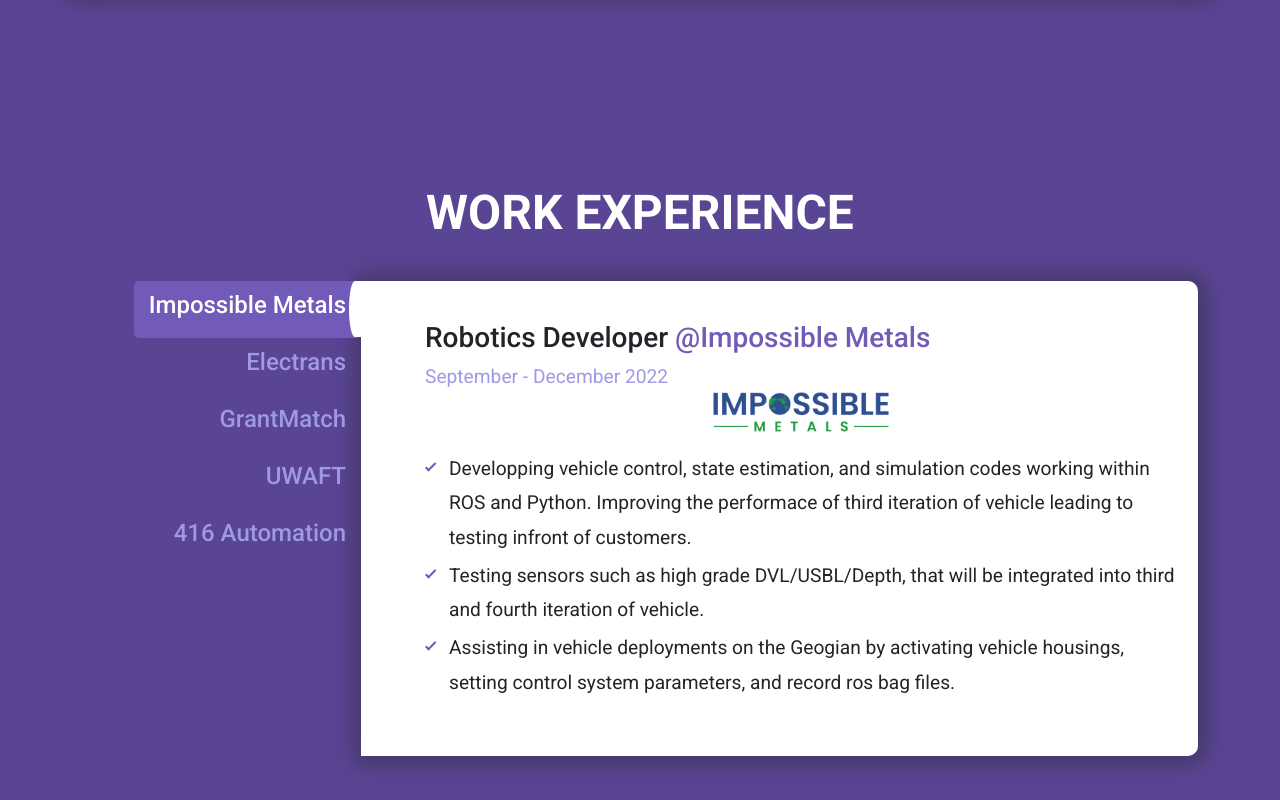
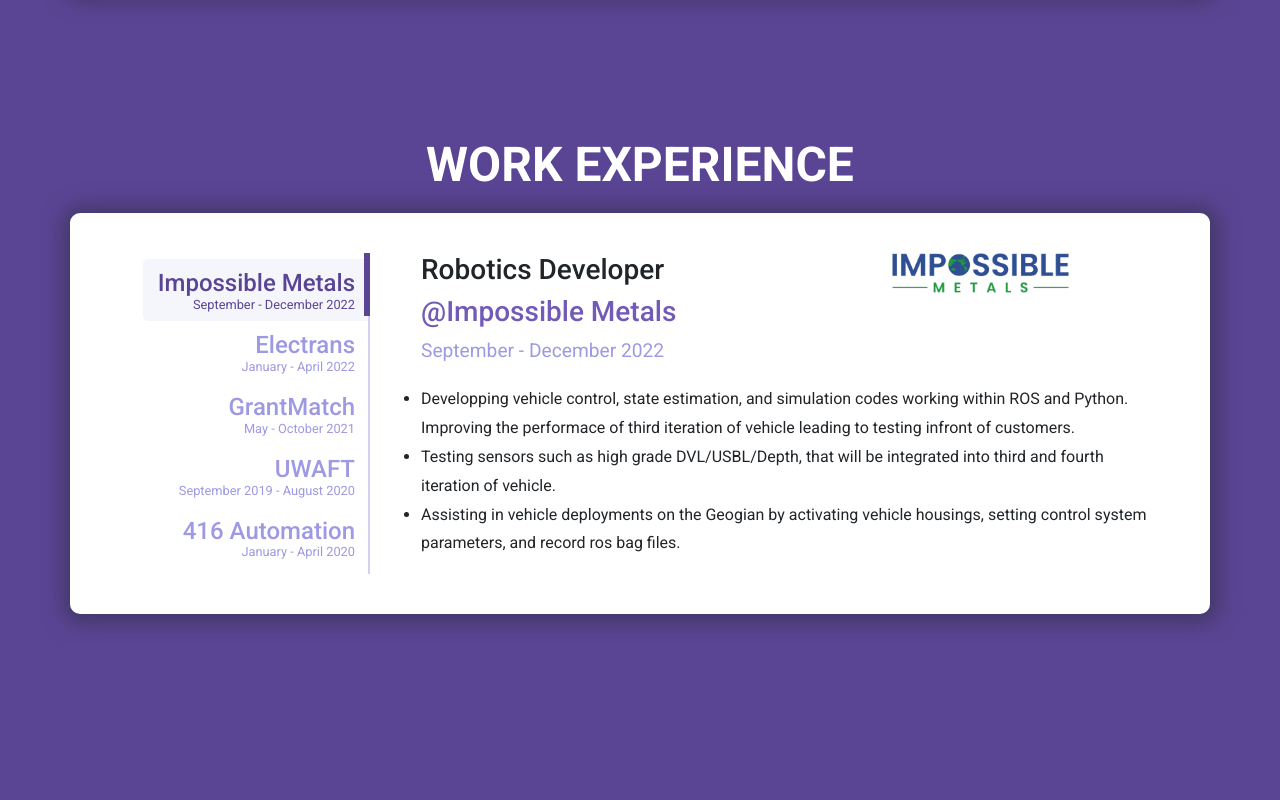
Before and after one commit to adamiantorno/Web-Portfolio, a React (Create React App) app: page / in a window 1280 px wide. Shown: the part 2320-3120 px from the top of the page. Built offline with nearby package versions, Linux system fonts and the light colour scheme.

Commit message:
Update experience bubble and tab design

```diff
--- a/src/pages/experience/Experience.jsx
+++ b/src/pages/experience/Experience.jsx
@@ -1,87 +1,94 @@
+// Software Developed by Adam Iantorno for Portfolio Website 2024
+
 import { React, useState } from 'react';
 import { Container, Row, Col, ButtonGroup, Image } from "react-bootstrap";
 
 import ExpData from './assets/expdata';
 import "./experience.scss";
 
+
 export default function Experience() {
-
     const [activeExpId, setActiveExpId] = useState(0);
     const experience = ExpData;
 
     return (
         <section className="section-page" id="experience">
-      <Container className='py-5'>
             <Container>
                 <Row>
                     <Col>
-              <h2 className="section-title-white">Work Experience</h2>
+                        <h2 className="section-title-white">WORK EXPERIENCE</h2>
                     </Col>
                 </Row>
-          <Row className='exp-div'>
+                <Row className="bubble">
                     <Col md={3} className="exp-jobs">
-              <ButtonGroup className='exp-btn-group'>
-                {experience.map((item) => {
-                  return (
-                    <button // no bootstrap button to avoid overwriting styles
+                        <ButtonGroup className="exp-btn-group">
+                            {experience.map((item) => (
+                                <button // no bootstrap button avoid overwriting styles
                                     key={item.id}
+                                    type="button"
                                     onClick={() => setActiveExpId(item.id)}
                                     className={
                                         activeExpId === item.id
-                          ? "exp-button exp-button-active"
-                          : "exp-button"
+                                            ? 'exp-button-active'
+                                            : 'exp-button'
                                     }
                                 >
                                     <h4>{item.company}</h4>
+                                    <span>{item.period}</span>
                                 </button>
-                  );
-                })}
-                <div
-                  className={"exp-highlight exp-h-" + activeExpId}
-                ></div>
+                            ))}
+                            <div className="exp-highlight-background" />
+                            <div className={`exp-highlight exp-h-${activeExpId}`} />
                         </ButtonGroup>
                     </Col>
-            <Col md={9} className="exp-bubble">
-              {experience.map((item) => {
-                return (
+                    <Col md={9}>
+                        {experience.map((item) => (
                             <Container
                                 key={item.id}
                                 className={
                                     activeExpId === item.id
-                        ? "job-desc job-active"
-                        : "job-desc job-inactive"
+                                        ? 'job-desc job-active'
+                                        : 'job-desc job-inactive'
                                 }
                                 aria-hidden={activeExpId !== item.id}
                                 hidden={activeExpId !== item.id}
                             >
-                    <Row className='job-info'>
-                      <Col className='job-title' md={9}>
-                          <h3>{item.title} <a href={item.link} target="_blank" rel='noreferrer noopener' className='inline-link'>@{item.company}</a></h3>
-                          <span className='job-period'>{item.period}</span>
+                                <Row className="job-info">
+                                    <Col className="job-title">
+                                        <h3>{item.title}</h3>
+                                        <h3>
+                                            <a
+                                                href={item.link}
+                                                target="_blank"
+                                                rel="noreferrer noopener"
+                                                className="inline-link"
+                                            >
+                                                @{item.company}
+                                            </a>
+                                        </h3>
+                                        <span className="job-period">{item.period}</span>
                                     </Col>
                                     <Col>
                                         <Image
-                          className={'job-logo logo-' + item.company}
+                                            className={`job-logo logo-${item.company}`}
                                             src={item.img}
-                          alt={item.company + "company logo"}
+                                            alt={`${item.company} company logo`}
                                         />
                                     </Col>
                                 </Row>
                                 <Row>
                                     <Col>
-                        <ul className='job-list'>
-                          {item.desc.map((description) => {
-                            return <li className='job-item'>{description}</li>;
-                          })}
+                                        <ul className="job-list">
+                                            {item.desc.map((description) => (
+                                                <li>{description}</li>
+                                            ))}
                                         </ul>
                                     </Col>
                                 </Row>
                             </Container>
-                );
-              })}
+                        ))}
                     </Col>
                 </Row>
-        </Container>
             </Container>
         </section>
     );
--- a/src/pages/experience/experience.scss
+++ b/src/pages/experience/experience.scss
@@ -1,3 +1,5 @@
+// Software Developed by Adam Iantorno for Portfolio Website 2024
+
 @import "../../scss/variables";
 @import "../../scss/styles";
 
@@ -43,8 +45,9 @@
         padding: 10px 15px;
         text-align: right;
         color: $primary-colour-3;
-        border-radius: 5px;
+        border-radius: 5px 0 0 5px !important;
         transition: 0.5s;
+        line-height: 12px;
 
         @media screen and (max-width: $mobile-width) {
             text-align: center;
@@ -58,8 +61,16 @@
 
         &-active, &:hover {
             @extend .exp-button;
-            background-color: $primary-colour-2;
-            color: #fff;
+            background-color: $primary-colour-6;
+            color: $primary-colour-1;
+        }
+
+        h4 {
+            margin-bottom: 0;
+        }
+
+        span {
+            font-size: 0.8rem;
         }
     }
 
@@ -68,10 +79,9 @@
         top: 0;
         right: 0;
         z-index: 10;
-        width: 12px;
+        width: 6px;
         height: 19.5%;
-        border-radius: 50% 0px 0px 50%;
-        background: white;
+        background: $primary-colour-1;
         transition: transform 0.25s cubic-bezier(0.645, 0.045, 0.355, 1);
         transition-delay: 0.1s;
 
@@ -83,6 +93,16 @@
             height: 15px;
             max-width: 130px;
             border-radius: 50% 50% 0 0;
+        }
+
+        &-background {
+            position: absolute;
+            top: 0;
+            right: 0;
+            width: 2px;
+            height: 100%;
+            z-index: 5;
+            background-color: $primary-colour-5;
         }
     }
 
--- a/src/scss/_variables.scss
+++ b/src/scss/_variables.scss
@@ -27,7 +27,7 @@
 $exp-highlight-height-old: 67.8px;
 $exp-highlight-width-old: 227px;
 
-$exp-highlight-height: 57px;
+$exp-highlight-height: 62px;
 $exp-highlight-width: 130px;
 
 $mobile-width: 576px;
```
Lines whose indentation alone changed are shown as unchanged.
